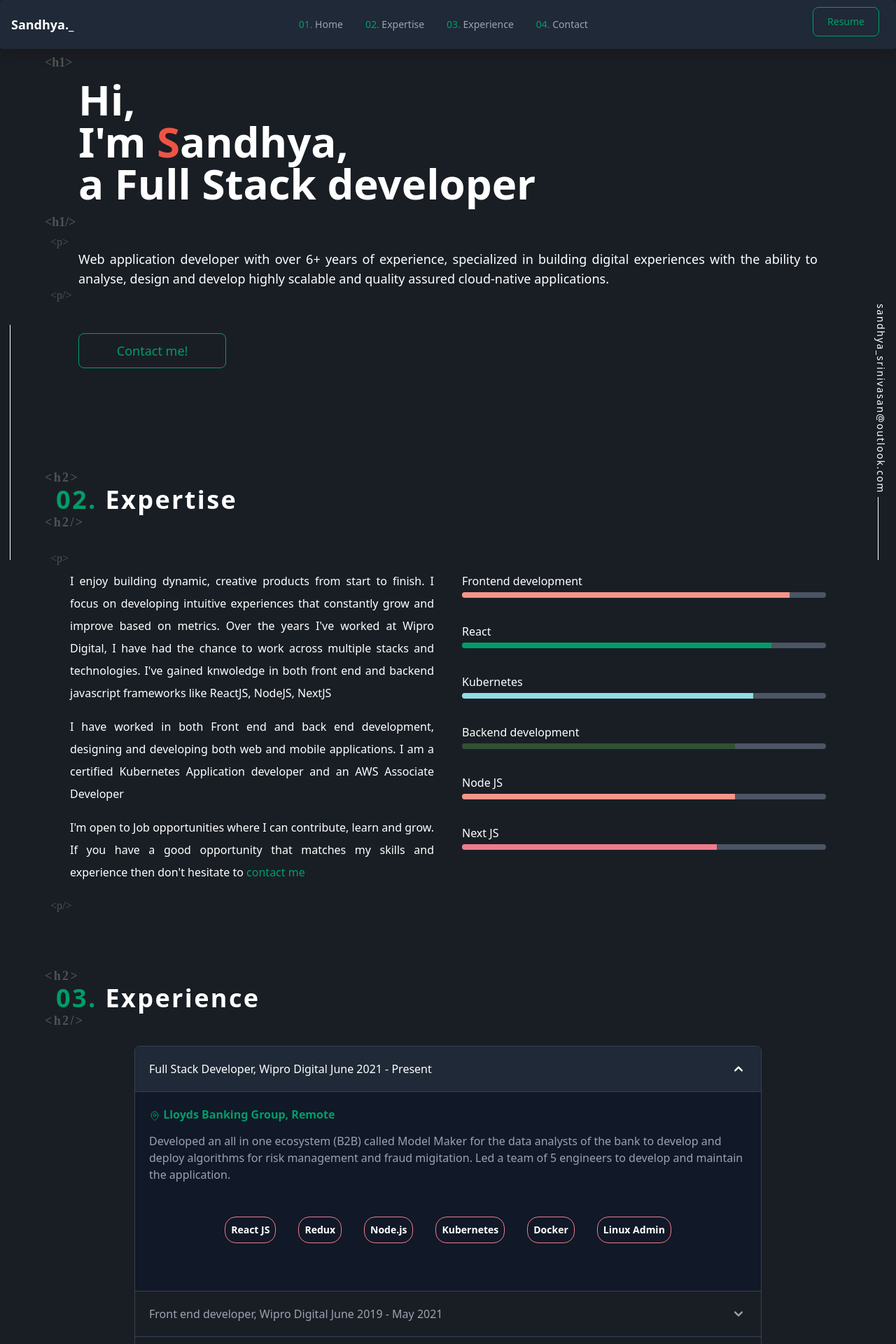
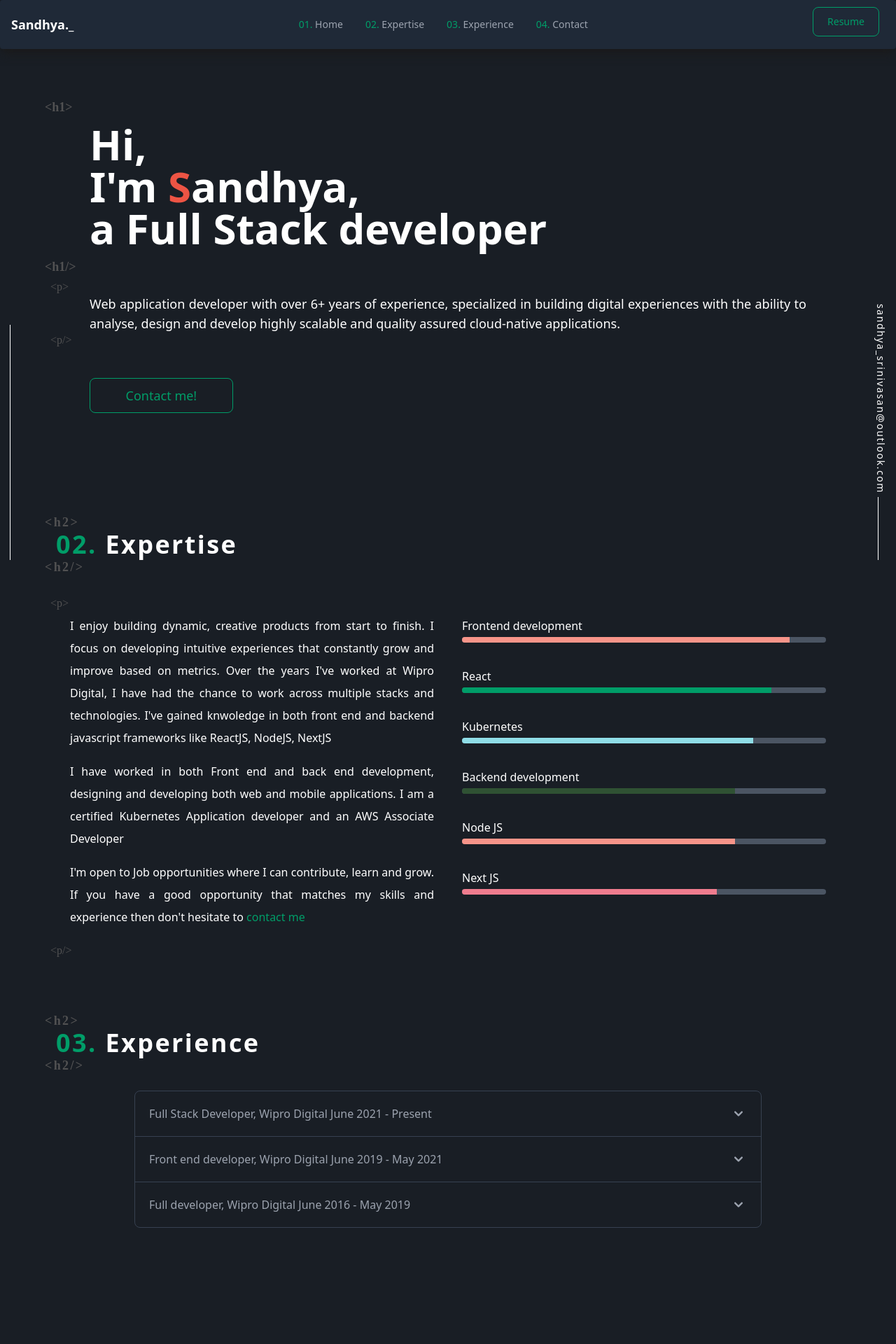
Before and after one commit to sandhyasrini/Portfolio_SandhyaSrinivasan, a Next.js app: page / in a window 1280 px wide. Shown: the top 1920 px of the page at 70% size. Built offline with nearby package versions, Linux system fonts and the light colour scheme.

Commit message:
css fixes

```diff
--- a/app/Experience/Experience.tsx
+++ b/app/Experience/Experience.tsx
@@ -11,7 +11,7 @@ function Experience() {
     <section id="experience" className=" text-white mt-[-10rem] sm:mt-[-2rem]">
       <SectionHeading id="03." title="Experience" />
       <div className="flex flex-row justify-center mt-[3rem]">
-        <Accordion className="w-[100%] lg:w-[80%]">
+        <Accordion collapseAll={true} className="w-[100%] lg:w-[80%]">
           {experience.map((data, index) => {
             return (
               <Accordion.Panel key={index}>
--- a/app/Landing/Landing.tsx
+++ b/app/Landing/Landing.tsx
@@ -4,7 +4,7 @@ import { description } from "@/utils/config";
 
 export default function Landing() {
   return (
-    <section className="h-[100%] flex flex-col mx-0 sm:m-[2rem] my-[6rem]">
+    <section className="h-[100%] flex flex-col mx-0 sm:mx-[3rem] my-[6rem]">
       <div
         id="Home"
         className={`landing font-bold text-3xl sm:text-6xl text-white`}
```
